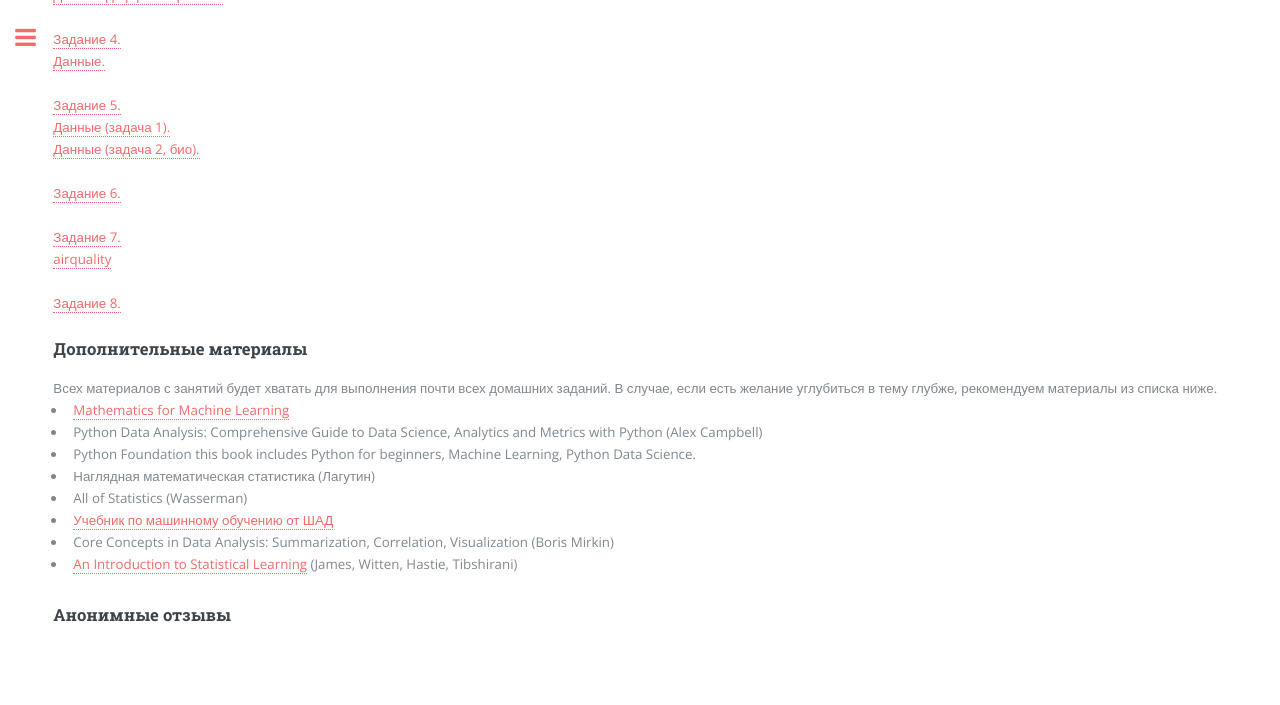
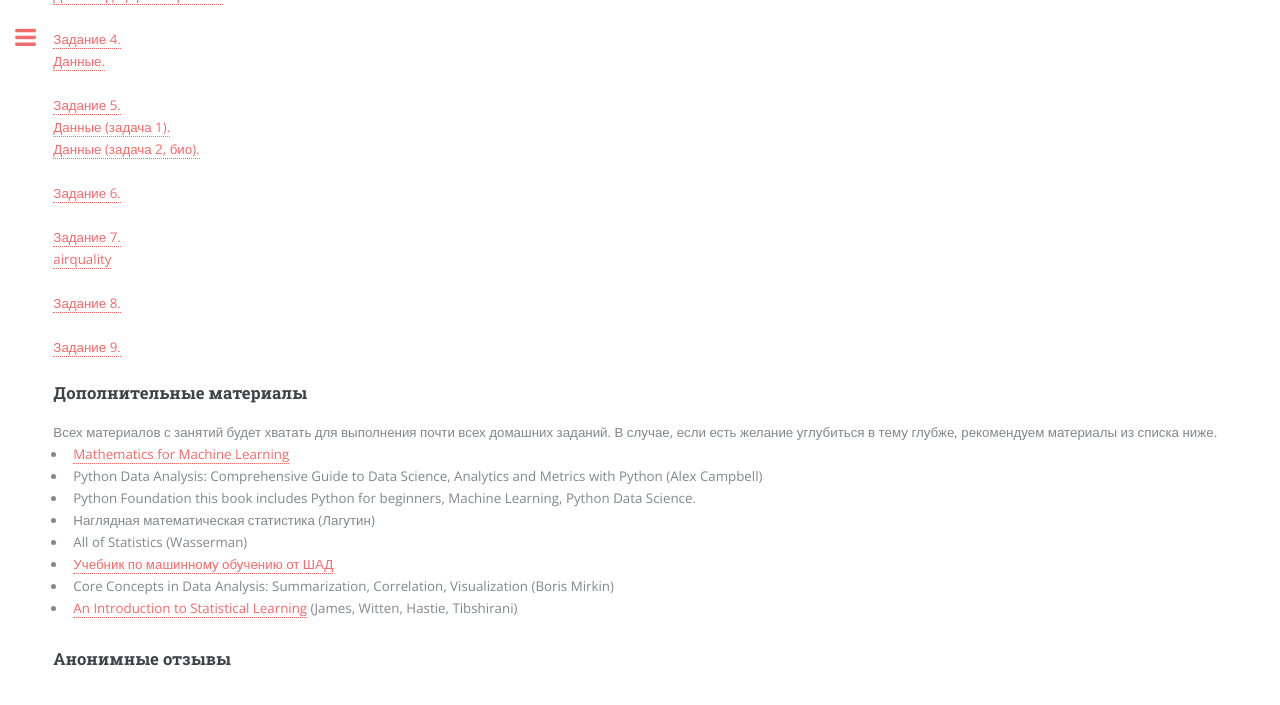
Before and after one commit to miptstats/miptstats.github.io, a Jekyll site: the page built from courses/ad_mipt.html, in a window 1280 px wide and 900 px high, scrolled down 1159 px. Shown: the top 705 px of the window. Built offline with Jekyll 4.4.1, drawn with Linux system fonts in a browser that asks for light colours; a script that is not in the unit is left out.

Commit message:
Update ad_mipt.html

```diff
--- a/courses/ad_mipt.html
+++ b/courses/ad_mipt.html
@@ -127,6 +127,7 @@ title: "Phystech@DataScience - Спецкурс по анализу данных
 <a href="ad_mipt/Новое_дз_empty.html">Задание 7.</a><br>
  <a href="ad_mipt/airquality.csv">airquality</a><br><br>
 <a href="ad_mipt/hw8.html">Задание 8.</a><br><br>
+<a href="ad_mipt/hw9_empty.html">Задание 9.</a><br><br>
 
 
 
```
